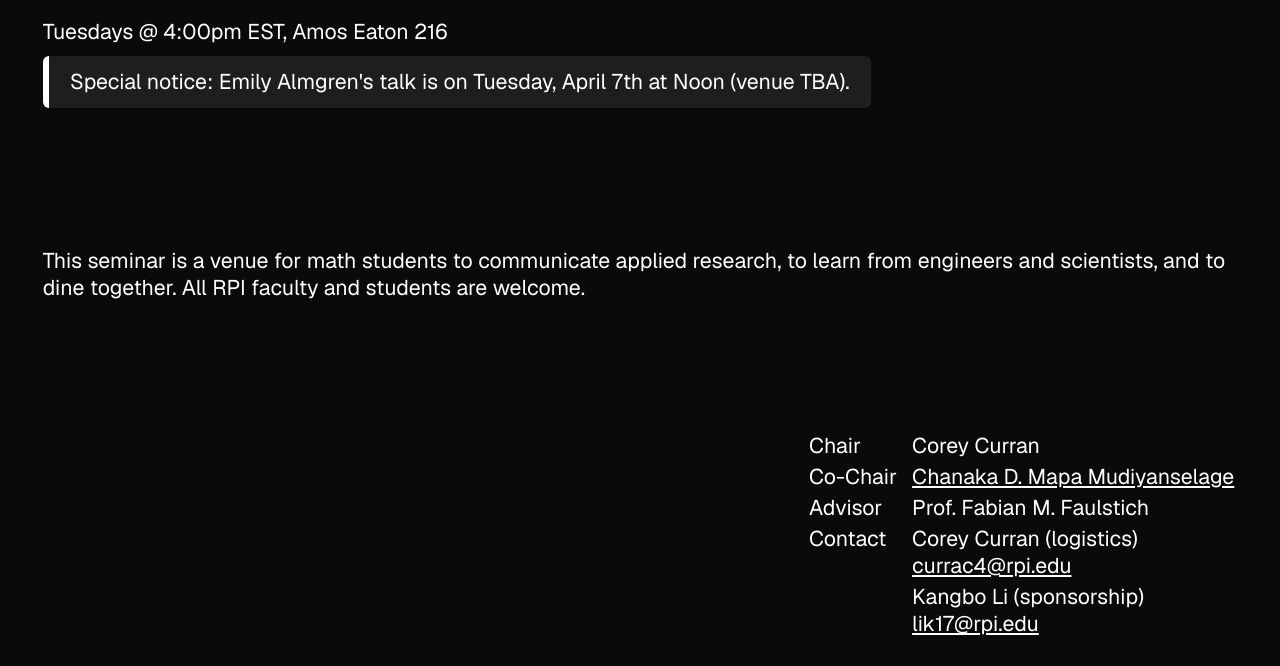
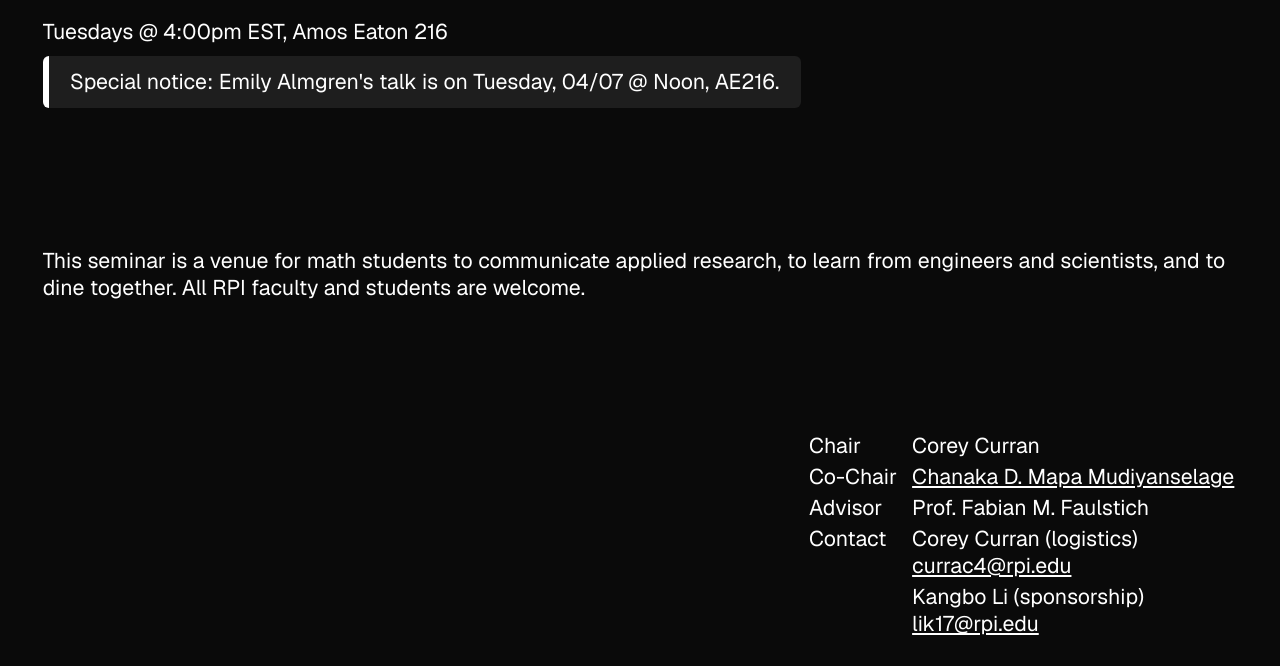
Before and after one commit to QuantumManyBody/FrontierSeminar, a plain HTML site: page index.html in a window 1280 px wide. Shown: the part 134-800 px from the top of the page. Drawn offline with nearby package versions, Linux system fonts and the light colour scheme.

Commit message:
Venue updated

```diff
--- a/index.html
+++ b/index.html
@@ -162,7 +162,7 @@ window.addEventListener("load", function() {
                     <p style="margin-top: 0.2em;">Department of Mathematical Sciences</p>
                     <p style="margin: 0.2em 0em">Tuesdays @ 4:00pm EST, Amos Eaton 216</p>
                     <div class="notice" style="margin-top:0.5em; margin-bottom:0.5em; background:rgb(30,30,30); padding:0.6em 1em; border-radius:6px; border-left:6px solid #fff;">
-                        Special notice: Emily Almgren's talk is on Tuesday, April 7th at Noon (venue TBA).
+                        Special notice: Emily Almgren's talk is on Tuesday, 04/07 @ Noon, AE216.
                     </div>
                 </div>
                 <image id="rpi" style="width: auto; height:3em; margin: 1em;" src="./logo.png" alt="">
```
